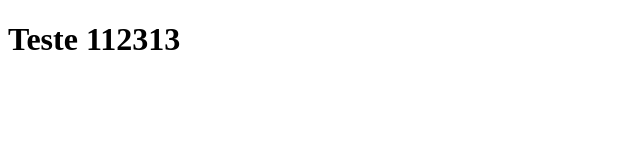
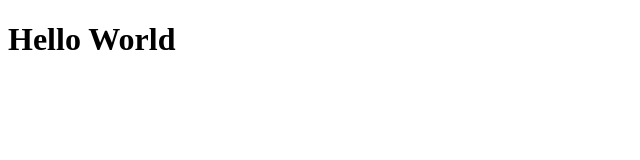
Before and after one commit to GuPoroca/projeto-pitang-frontend, a React (Vite) app: page /agendamento in a window 1280 px wide. Shown: the top 160 px of the page, without its empty margins (0-640 px from the left). Built offline with nearby package versions, Linux system fonts and the light colour scheme.

Commit message:
Revert "Routes and Pages initial setup"
This reverts commit 9591885529610e3bef1a5861621206fedf931b6a.

```diff
--- a/package.json
+++ b/package.json
@@ -10,10 +10,8 @@
     "preview": "vite preview"
   },
   "dependencies": {
-    "dom": "^0.0.3",
     "react": "^18.3.1",
-    "react-dom": "^18.3.1",
-    "react-router-dom": "^6.24.1"
+    "react-dom": "^18.3.1"
   },
   "devDependencies": {
     "@types/react": "^18.3.3",
--- /dev/null
+++ b/src/App.jsx
@@ -0,0 +1,7 @@
+export default function App() {
+  return(
+    <div>
+      <h1>Hello World</h1>
+    </div>
+  )
+}
--- a/src/AppRoutes.jsx
+++ /dev/null
@@ -1,12 +0,0 @@
-import { BrowserRouter, Routes, Route } from "react-router-dom";
-import Home from './pages/Home';
-import Agendamentos from './pages/Agendamentos';
-
-const AppRoutes = () => <BrowserRouter>
-    <Routes>
-        <Route path='/' element = {<Home />}/>
-        <Route path='/agendamento' element = {<Agendamentos />}/>
-    </Routes>
-</BrowserRouter>
-
-export default AppRoutes;
--- a/src/main.jsx
+++ b/src/main.jsx
@@ -1,4 +1,9 @@
+import React from 'react'
 import ReactDOM from 'react-dom/client'
-import AppRoutes from './AppRoutes.jsx'
+import App from './App.jsx'
 
-ReactDOM.createRoot(document.getElementById('root')).render(<AppRoutes />)
+ReactDOM.createRoot(document.getElementById('root')).render(
+  <React.StrictMode>
+    <App />
+  </React.StrictMode>,
+)
--- a/src/pages/Agendamentos.jsx
+++ /dev/null
@@ -1,3 +0,0 @@
-const Agendamentos = () => <h1>Teste 112313</h1>
-
-export default Agendamentos;
--- a/src/pages/Home.jsx
+++ /dev/null
@@ -1,3 +0,0 @@
-const Home = () => <h1>Teste 003</h1>
-
-export default Home;
```
Also changed, not shown: 1 other file (tests, documents, lock files or other folders).
